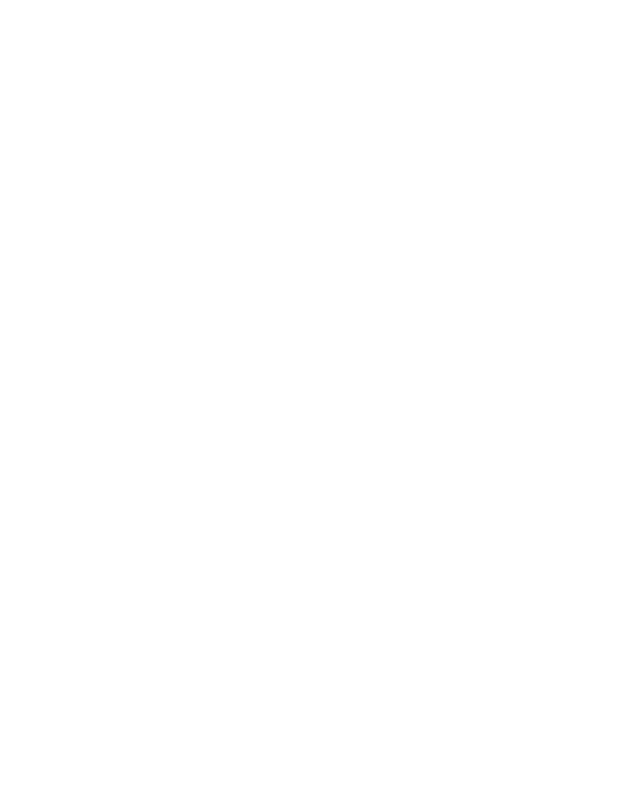
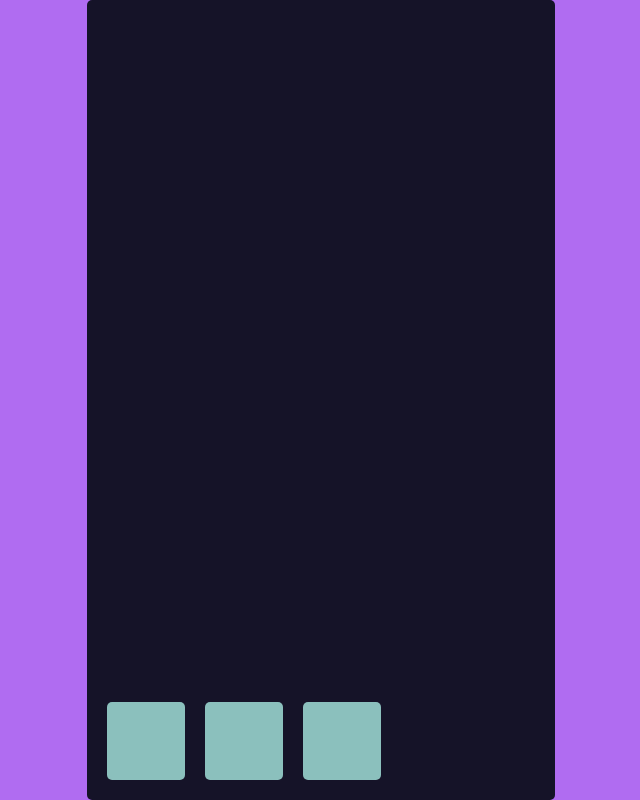
Before and after one commit to nikiheden/flexlesson5, a plain HTML site: page index.html in a window 1280 px wide. Shown: the whole page, without its empty margins (329-969 px from the left). Drawn offline with Linux system fonts and the light colour scheme.

Commit message:
add some css

```diff
--- a/styles/styles.css
+++ b/styles/styles.css
@@ -1,23 +1,28 @@
-.container {
-    height: 100vh;
-    width: 1152px;
-    background: #ee427e;
+.layout-one {
+    min-height: 100vh;
     display: flex;
     flex-wrap: wrap;
-    align-items: center;
     justify-content: center;
-    gap: 10px;
+    background-color:rgb(176, 108, 241);
 }
 
-.card {
-    display: flex;
-    align-items: center;
-    justify-content: center;
+.box-one {
     width: 468px;
-    height: 160px;
+    height: 160px
+    margin-top: 20px;
+    margin-left: 20px;
+    display: inline-flex;
+    justify-content: flex-start;
+    align-items: flex-end;
+    background-color: #151328;
+    border-radius: 5px;
+}
 
-    background: #4076e2;
-    border-radius: 6px;
-
-
+.box-one__box {
+    width: 78px;
+    height: 78px;
+    background-color: #8bc0bd;
+    border-radius: 5px;
+    margin-left: 20px;
+    margin-bottom: 20px;
 }
```
